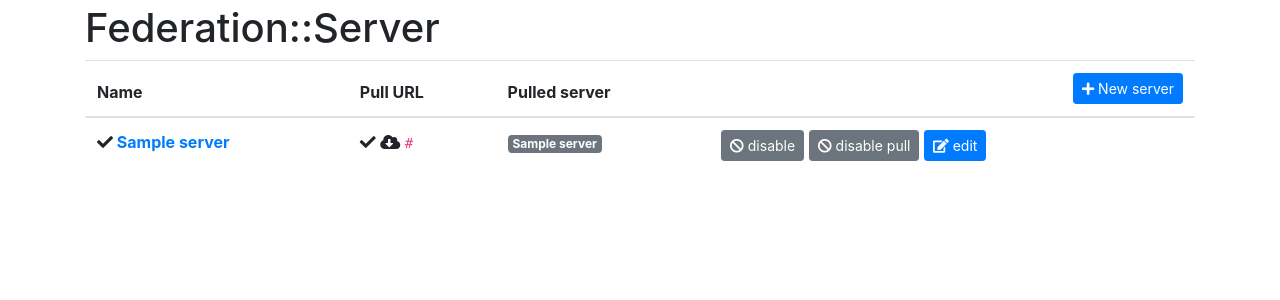
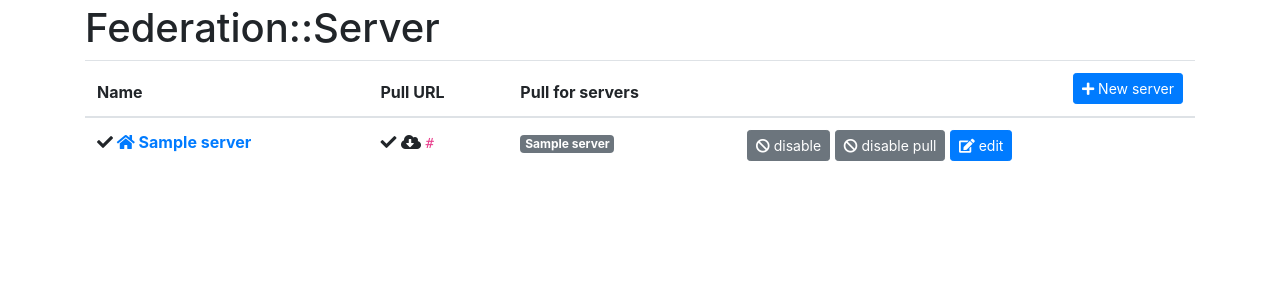
Before and after one commit to nafur/pydnsui, a Django app: page /federation/server in a window 1280 px wide. Shown: the part 56-356 px from the top of the page. Run offline with Django 3.2, Linux system fonts and the light colour scheme; a user stored in the database is signed in; tables that the repository leaves empty hold one stand-in row (values such as "Sample post"); some libraries are stand-ins or nearby versions.

Commit message:
Working on federation data.

```diff
--- a/federation/models.py
+++ b/federation/models.py
@@ -15,6 +15,10 @@ class Server(models.Model):
 	enabled = models.BooleanField(
 		default = True,
 		verbose_name = "Zone is enabled",
+	)
+	configured_here = models.BooleanField(
+		default = True,
+		verbose_name = "Zones for this server are configured here.",
 	)
 	admins = models.ManyToManyField(User,
 		verbose_name = "Admin users",
@@ -41,6 +45,7 @@ class Server(models.Model):
 	pull_servers = models.ManyToManyField(
 		'self',
 		blank = True,
+		symmetrical = False,
 		verbose_name = "servers to pull from here",
 		related_name = "servers",
 	)
--- a/federation/templates/federation/server_detail.html
+++ b/federation/templates/federation/server_detail.html
@@ -8,6 +8,8 @@
 	<dd>{{ object.name }}</dd>
 	<dt>Enabled</dt>
 	<dd>{{ object.enabled }}</dd>
+	<dt>Configured here</dt>
+	<dd>{{ object.configured_here }}</dd>
 	<dt>Admins</dt>
 	<dd>{% for u in server.admins.all %}<span class="badge badge-secondary">{{ u.username }}</span>{% endfor %}</dd>
 	<dt>Pull</dt>
--- a/federation/templates/federation/server_list.html
+++ b/federation/templates/federation/server_list.html
@@ -11,13 +11,13 @@
 		<tr>
 			<th>Name</th>
 			<th>Pull URL</th>
-			<th>Pulled server</th>
+			<th>Pull for servers</th>
 			<th><a class="btn btn-sm btn-primary float-right" href="{% url 'fed:server-create' %}">{% fa5_icon 'plus' %} New server</a></th>
 		</tr>
 	</thead>
 {% for server in object_list %}
 	<tr{% if not server.enabled %} class="table-secondary"{% endif %}>
-		<th>{% enabled_icon server %} <a href="{{ server.get_absolute_url }}">{% if server.is_this_server %}{% fa5_icon 'home' %}{% endif %} {{ server.name }}</a></th>
+		<th>{% enabled_icon server %} <a href="{{ server.get_absolute_url }}">{% if server.configured_here %}{% fa5_icon 'home' %}{% endif %} {{ server.name }}</a></th>
 		<td {% if not server.pull_enabled %}class="table-secondary"{% endif %}>
 			{% enabled_icon server 'pull_enabled' %}
 			{% if server.is_pull_recent %}
--- a/federation/urls.py
+++ b/federation/urls.py
@@ -17,7 +17,7 @@ urlpatterns = [
 		login_required(
 			CrispyCreateView.as_view(
 				model = models.Server,
-				fields = [ 'name', 'enabled', 'admins', 'auth_token', 'pull_url', 'pull_enabled', 'pull_token', 'pull_servers', 'ipv4', 'ipv6'],
+				fields = [ 'name', 'enabled', 'configured_here', 'admins', 'auth_token', 'pull_url', 'pull_enabled', 'pull_token', 'pull_servers', 'ipv4', 'ipv6'],
 				form_submit_text = 'Submit',
 			)
 		),
@@ -33,7 +33,7 @@ urlpatterns = [
 		login_required(
 			CrispyUpdateView.as_view(
 				model = models.Server,
-				fields = [ 'name', 'enabled', 'admins', 'auth_token', 'pull_url', 'pull_enabled', 'pull_token', 'pull_servers', 'ipv4', 'ipv6'],
+				fields = [ 'name', 'enabled', 'configured_here', 'admins', 'auth_token', 'pull_url', 'pull_enabled', 'pull_token', 'pull_servers', 'ipv4', 'ipv6'],
 				form_submit_text = 'Submit',
 			)
 		),
```
Also changed, not shown: federation/migrations/0015_zone_authorative.py (added), federation/migrations/0016_auto_20200402_1639.py (added), federation/migrations/0017_auto_20200402_1644.py (added).
